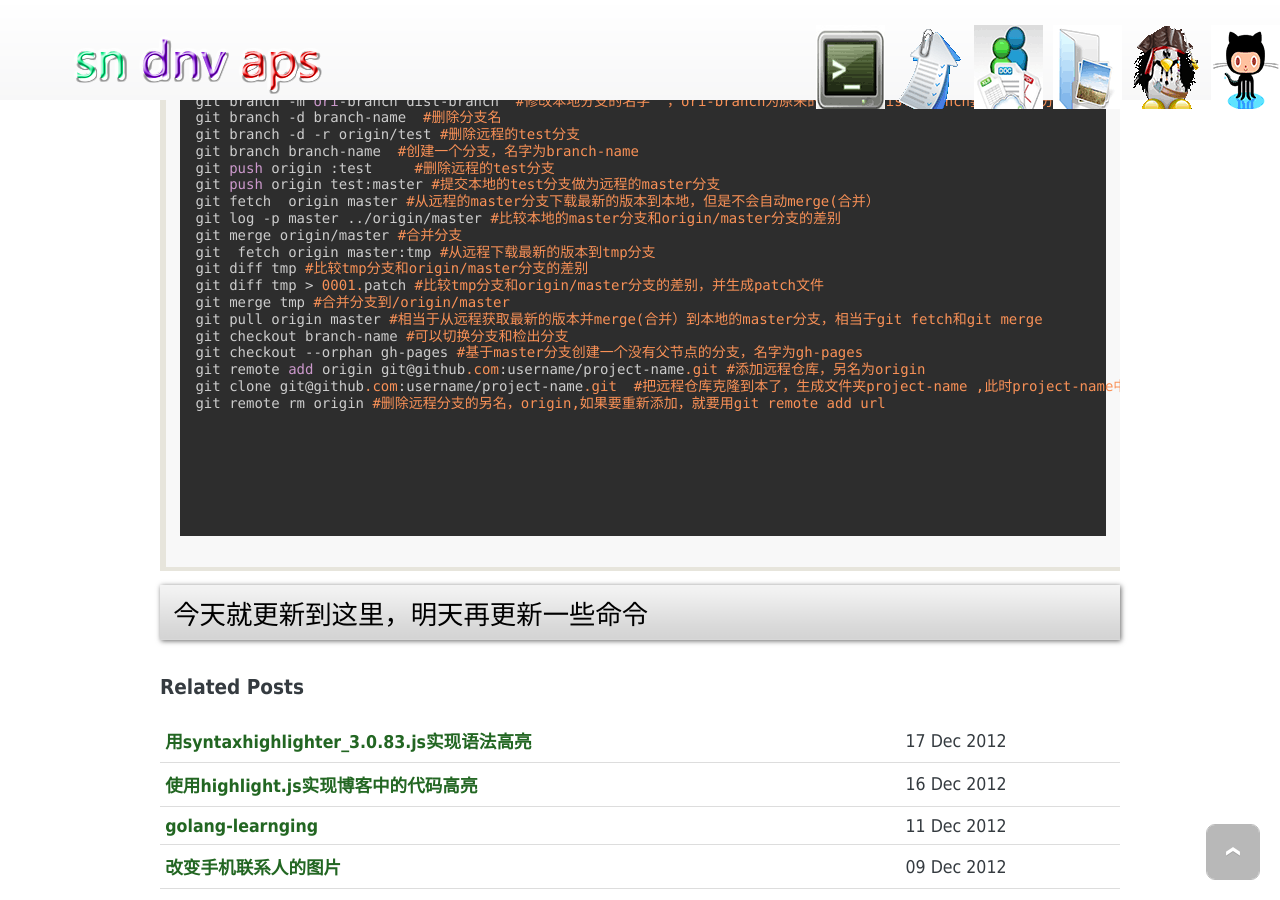
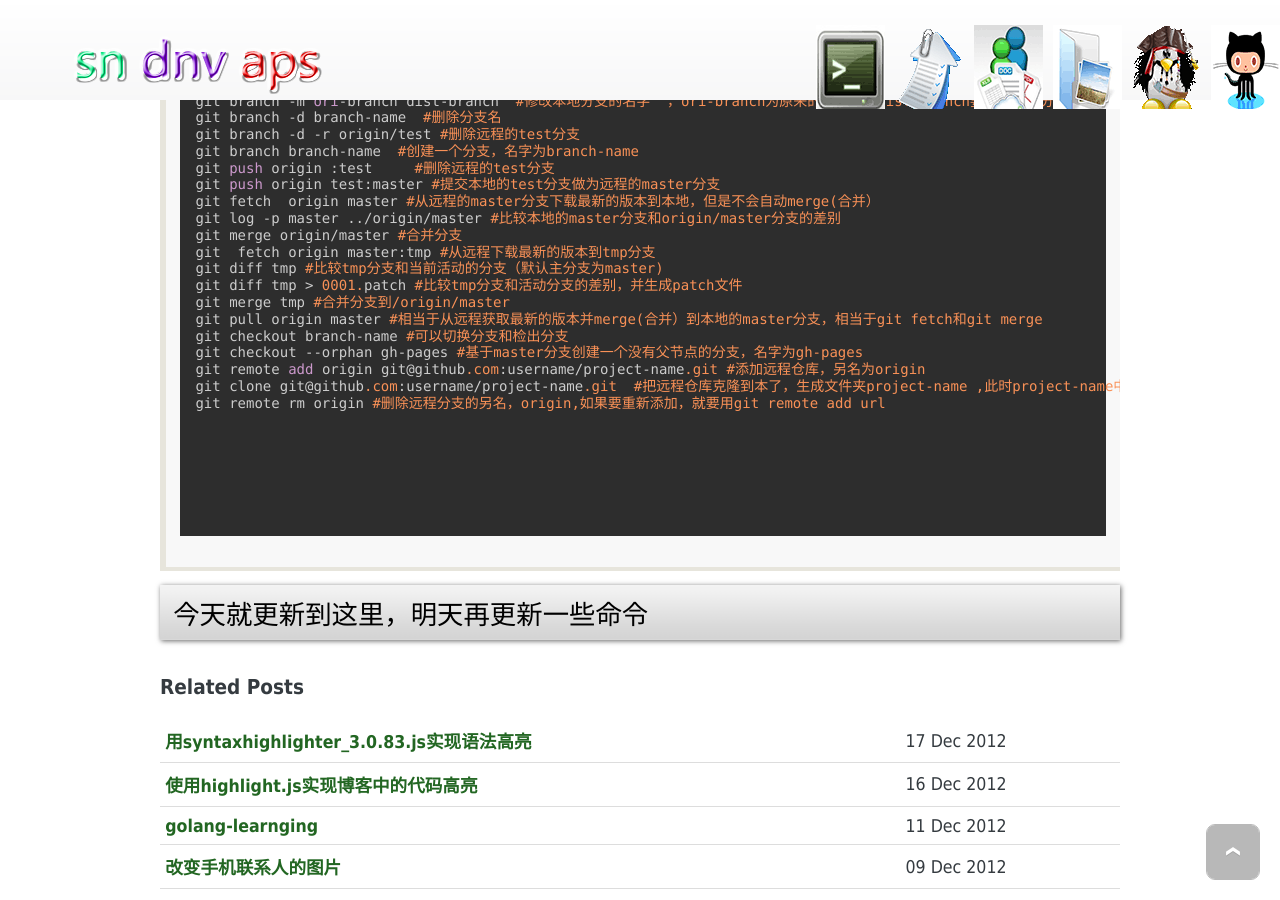
Before and after one commit to sndnvaps/blog.backup, a Jekyll site: the page built from _posts/posts/07/2012-12-16-Git-command.markdown, in a window 1280 px wide and 900 px high, scrolled down 379 px. Built offline with Jekyll 4.4.1, drawn with Linux system fonts in a browser that asks for light colours; Markdown is read by kramdown in place of the engine named in the settings; comment, search, counter and statistics services are not loaded.

Commit message:
upate post #7

```diff
--- a/_posts/posts/07/2012-12-16-Git-command.markdown
+++ b/_posts/posts/07/2012-12-16-Git-command.markdown
@@ -23,8 +23,8 @@ title: Git常用命令
  git log -p master ../origin/master #比较本地的master分支和origin/master分支的差别
  git merge origin/master #合并分支
  git  fetch origin master:tmp #从远程下载最新的版本到tmp分支
- git diff tmp #比较tmp分支和origin/master分支的差别
- git diff tmp > 0001.patch #比较tmp分支和origin/master分支的差别，并生成patch文件
+ git diff tmp #比较tmp分支和当前活动的分支（默认主分支为master)
+ git diff tmp > 0001.patch #比较tmp分支和活动分支的差别，并生成patch文件
  git merge tmp #合并分支到/origin/master
  git pull origin master #相当于从远程获取最新的版本并merge(合并）到本地的master分支，相当于git fetch和git merge
  git checkout branch-name #可以切换分支和检出分支
```
